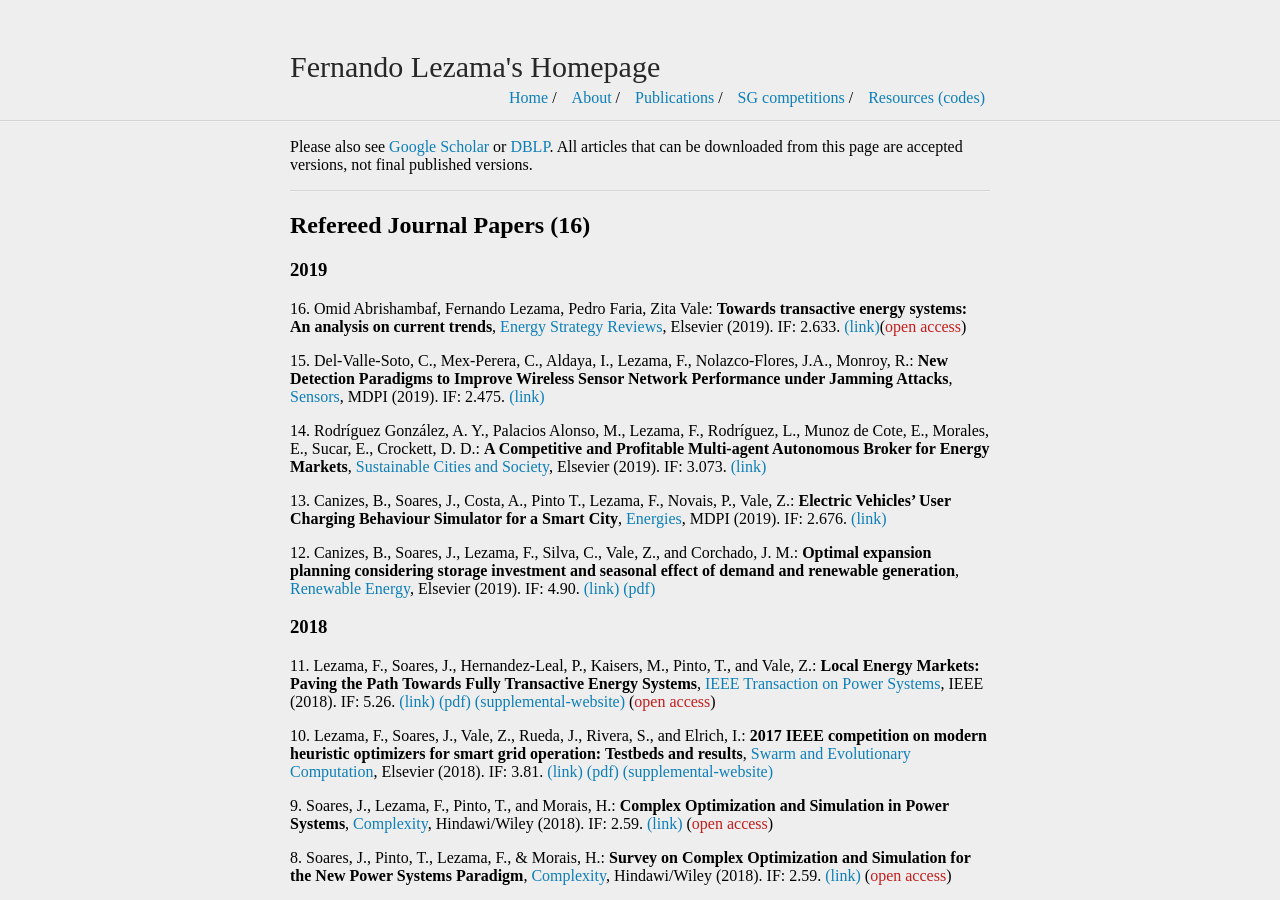
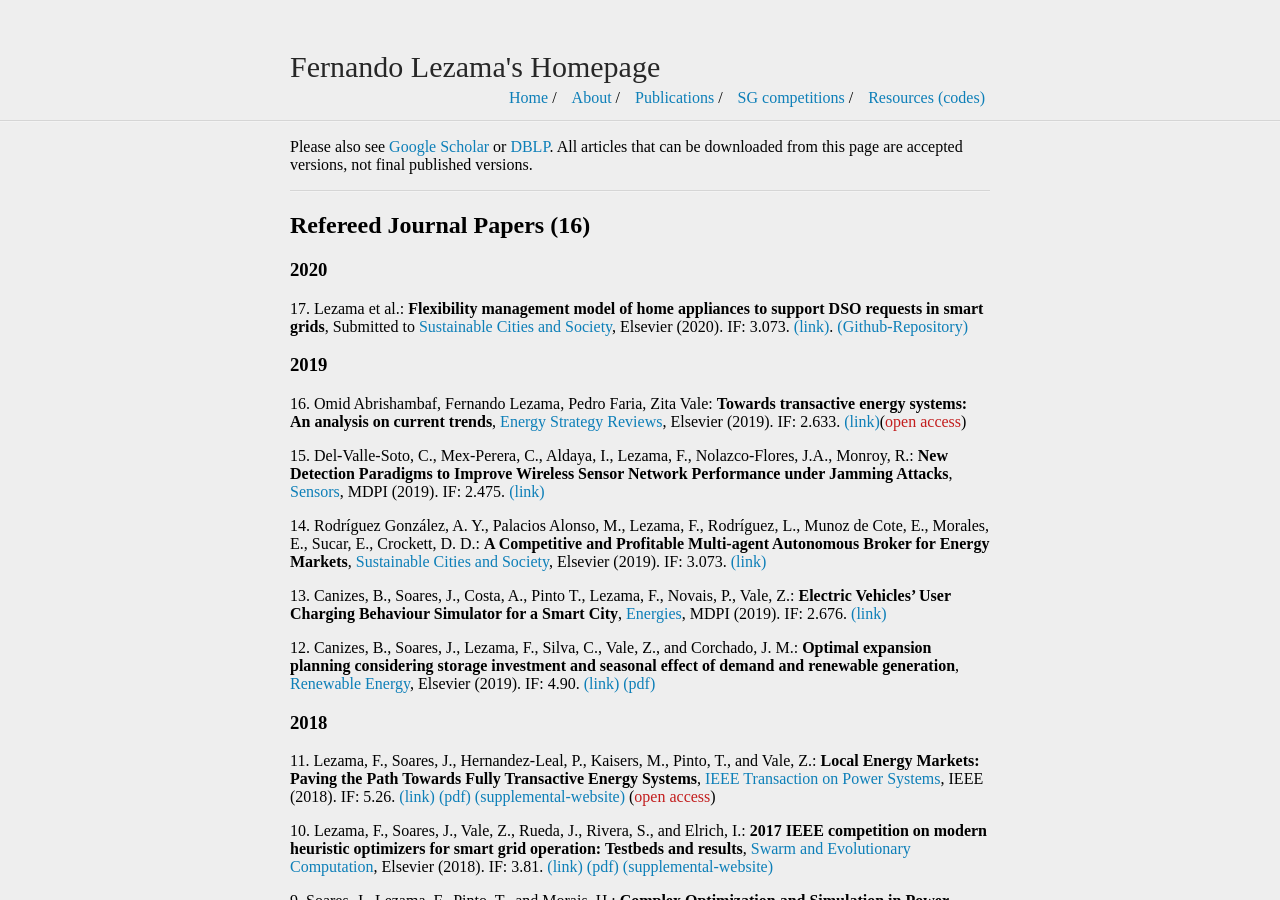
Before and after one commit to fernandolezama/fernandolezama.github.io, a Jekyll site: the page built from publication.md, in a window 1280 px wide and 900 px high. Built offline with Jekyll 4.4.1, drawn with Linux system fonts in a browser that asks for light colours.

Commit message:
Update publication.md

```diff
--- a/publication.md
+++ b/publication.md
@@ -8,6 +8,11 @@ Please also see [Google Scholar](https://scholar.google.com/citations?user=LIpiL
 ---
 
 ## Refereed Journal Papers (16)
+
+### 2020
+
+17\. Lezama et al.: **Flexibility management model of home appliances to support DSO requests in smart grids**, Submitted to [Sustainable Cities and Society](https://www.journals.elsevier.com/sustainable-cities-and-society), Elsevier (2020). IF: 3.073. [(link)](https://www.sciencedirect.com/science/article/pii/S2210670718316664). [(Github-Repository)](https://github.com/fernandolezama/Flexibility-of-appliances-to-support-DSO-in-SG-SCS2019)
+
 
 ### 2019
 
```
